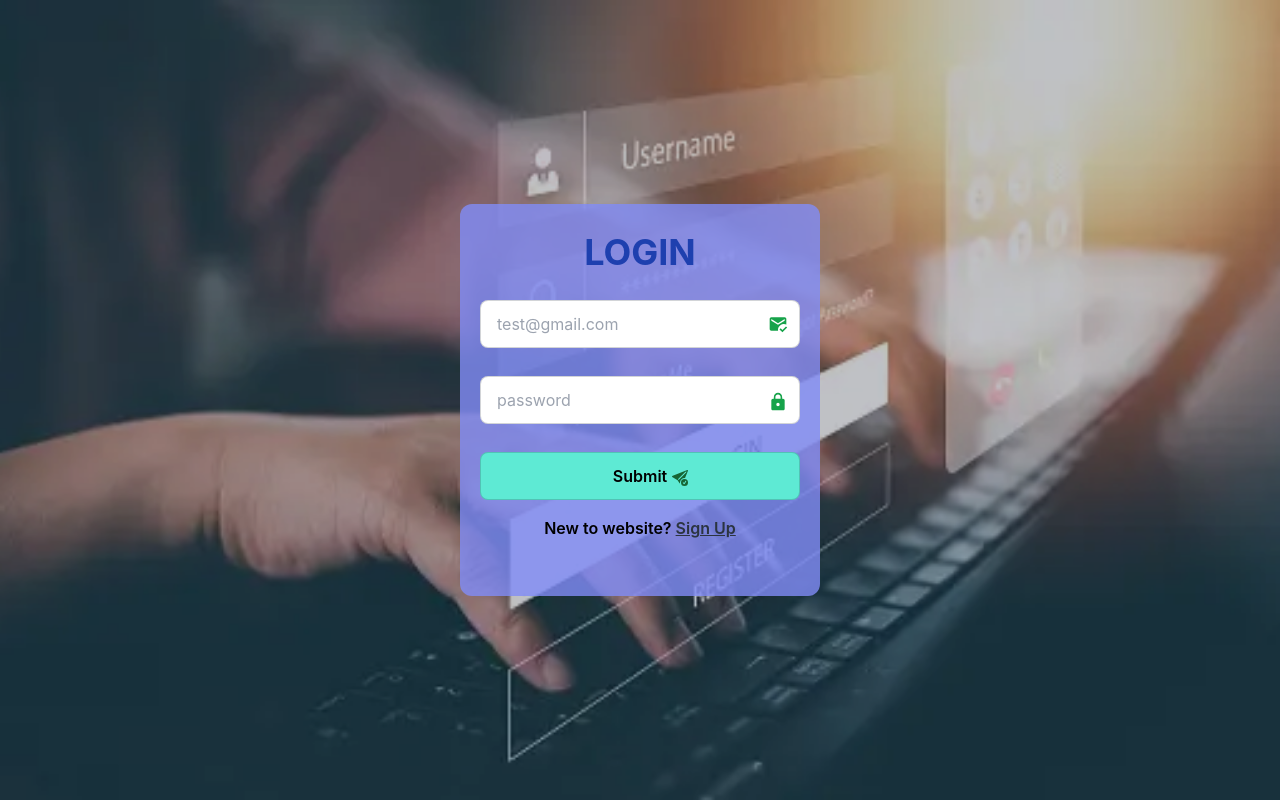
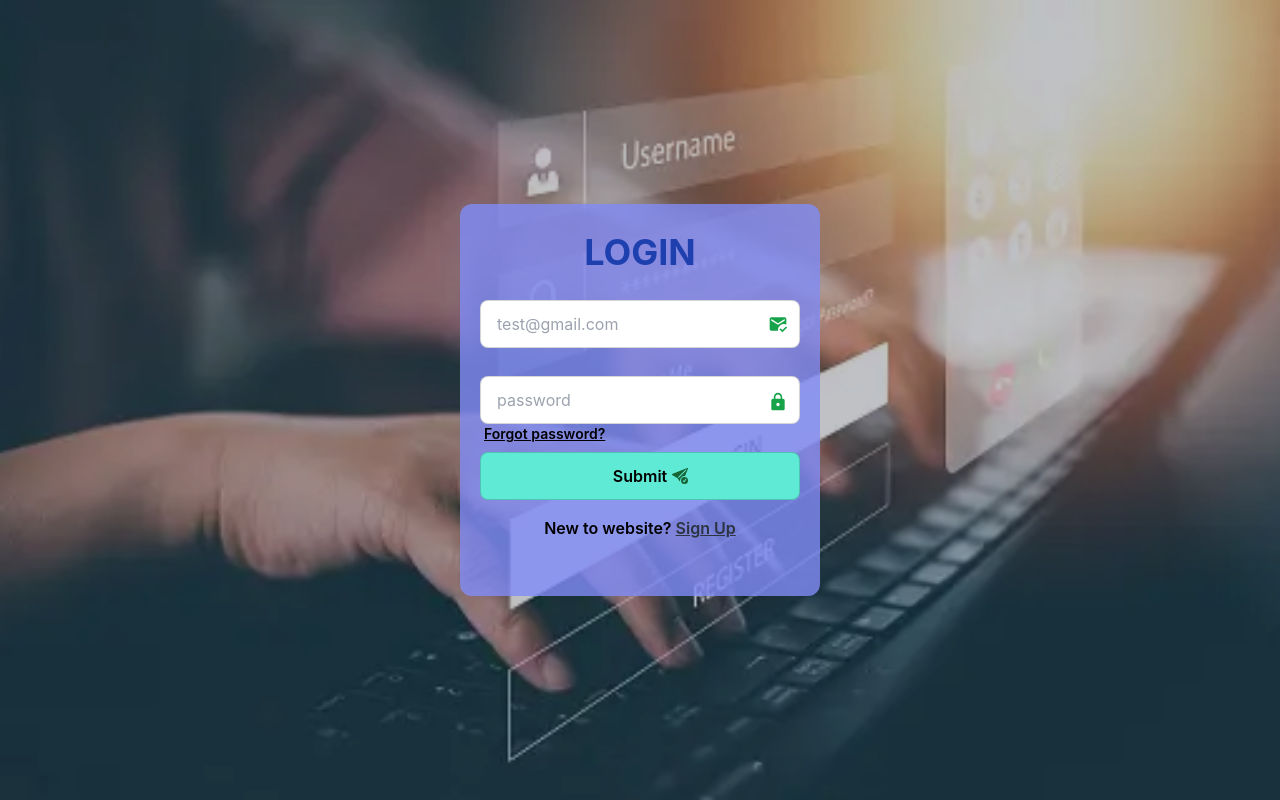
Before and after one commit to Mahfuj-HSTU/Hall-Management-Client, a React (Create React App) app: page /login in a window 1280 px wide. Built offline with nearby package versions, Linux system fonts and the light colour scheme.

Commit message:
update loign & signup

```diff
--- a/src/Pages/Registration/Login/Login.js
+++ b/src/Pages/Registration/Login/Login.js
@@ -40,15 +40,21 @@ const Login = () => {
                 name='password'
                 id='password'
                 placeholder='password'
-                className='input input-bordered w-full max-w-xs mb-7'
+                className='input input-bordered w-full max-w-xs'
               />
+              <p className='pb-2 text-start pl-6 text-sm font-semibold'>
+                <Link
+                  to='/'
+                  className='link mb-7'>
+                  Forgot password?
+                </Link>
+              </p>
             </label>
 
             <label className='relative'>
-              <BsSendCheckFill className='pointer-events-none w-4 h-5 text-green-800 absolute right-28 mt-4' />
+              <BsSendCheckFill className='pointer-events-none w-4 h-4 text-green-800 absolute top-1/2 transform -translate-y-1/2 right-28' />
               <input
                 type='submit'
-                placeholder='test@gmail.com'
                 className='bg-teal-300 cursor-pointer font-semibold input input-bordered w-full max-w-xs mb-2'
               />
             </label>
```
